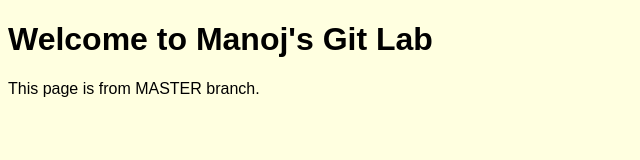
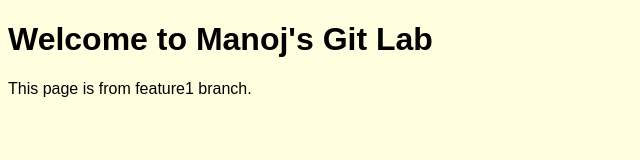
Before and after one commit to manojpal143/ansible-git-lab, a plain HTML site: page index.html in a window 1280 px wide. Shown: the full height of the page, 0-640 px from the left. Drawn offline with Linux system fonts and the light colour scheme.

Commit message:
2nd version webpage from feature1

```diff
--- a/index.html
+++ b/index.html
@@ -5,6 +5,6 @@
 </head>
 <body style="font-family: Arial; background-color: lightyellow;">
   <h1>Welcome to Manoj's Git Lab</h1>
-  <p>This page is from MASTER branch.</p>
+  <p>This page is from feature1 branch.</p>
 </body>
 </html>
```
